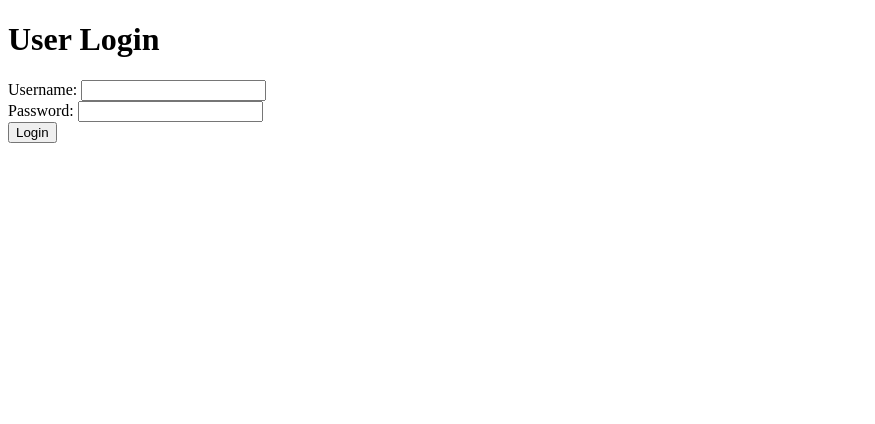
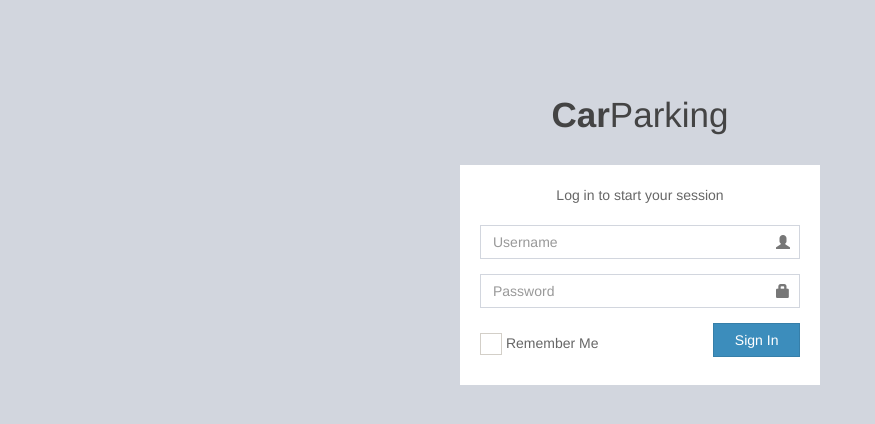
Before and after one commit to omar-faruk14/Parking_with_django_AI, a Django app: template templates/login.html in a window 1280 px wide. Shown: the top 424 px of the page, without its empty margins (0-875 px from the left). Run offline with Django 4.2, Linux system fonts and the light colour scheme; the template is opened without the code that fills it, so the values that code supplies are empty; some libraries are stand-ins or nearby versions.

Commit message:
Admin Authentication Design Completed

```diff
--- a/templates/layout.html
+++ b/templates/layout.html
@@ -68,7 +68,7 @@
                 <img src="{% static 'dist/img/avatar5.png' %}" class="img-circle" alt="User Image">
 
                 <p>
-                  {{user.full_name}} - Web Developer
+                  {{user.full_name}}
                   <small>{{user.email}}</small>
                 </p>
               </li>
--- a/templates/login.html
+++ b/templates/login.html
@@ -2,19 +2,74 @@
 <html>
 <head>
     <title>User Login</title>
+    {% load static %}
+    <!DOCTYPE html>
+    <html>
+    <head>
+        <title>Admin Login</title>
+        <!-- Include the CSS files -->
+        <link rel="stylesheet" href="{% static 'bower_components/bootstrap/dist/css/bootstrap.min.css' %}">
+        <link rel="stylesheet" href="{% static 'bower_components/font-awesome/css/font-awesome.min.css' %}">
+        <link rel="stylesheet" href="{% static 'bower_components/Ionicons/css/ionicons.min.css' %}">
+        <link rel="stylesheet" href="{% static 'dist/css/AdminLTE.min.css' %}">
+        <link rel="stylesheet" href="{% static 'plugins/iCheck/square/blue.css' %}">
+        <!-- Include your custom CSS file if needed -->
+
+        <!-- Include the JavaScript files -->
+        <script src="{% static 'bower_components/jquery/dist/jquery.min.js' %}"></script>
+        <script src="{% static 'bower_components/bootstrap/dist/js/bootstrap.min.js' %}"></script>
+        <script src="{% static 'plugins/iCheck/icheck.min.js' %}"></script>
+        <script>
+            $(function () {
+                $('input').iCheck({
+                    checkboxClass: 'icheckbox_square-blue',
+                    radioClass: 'iradio_square-blue',
+                    increaseArea: '20%' /* optional */
+                });
+            });
+        </script>
     </head>
-<body>
-    <h1>User Login</h1>
-    {% if error %}
-        <p>{{ error }}</p>
-    {% endif %}
+    <body class="hold-transition login-page">
+    <div class="login-box">
+        <div class="login-logo">
+            <a href="index.php"><b>Car</b>Parking</a>
+        </div>
+        <!-- /.login-logo -->
+        <div class="login-box-body">
+            <p class="login-box-msg">Log in to start your session</p>
+
             <form method="post">
                 {% csrf_token %}
-        <label for="username">Username:</label>
-        <input type="text" id="username" name="username"><br>
-        <label for="password">Password:</label>
-        <input type="password" id="password" name="password"><br>
-        <button type="submit">Login</button>
+                <div class="form-group has-feedback">
+                    <input type="text" class="form-control" id="username" name="username" placeholder="Username">
+                    <span class="glyphicon glyphicon-user form-control-feedback"></span>
+                </div>
+                <div class="form-group has-feedback">
+                    <input type="password" class="form-control" id="password" name="password" placeholder="Password">
+                    <span class="glyphicon glyphicon-lock form-control-feedback"></span>
+                </div>
+                <div class="row">
+                    <div class="col-xs-8">
+                        <div class="checkbox icheck">
+                            <label>
+                                <input type="checkbox"> Remember Me
+                            </label>
+                        </div>
+                    </div>
+                    <!-- /.col -->
+                    <div class="col-xs-4">
+                        <button type="submit" class="btn btn-primary btn-block btn-flat">Sign In</button>
+                    </div>
+                    <!-- /.col -->
+                </div>
+
             </form>
+
+            <!-- /.social-auth-links -->
+
+        </div>
+        <!-- /.login-box-body -->
+    </div>
+    <!-- /.login-box -->
     </body>
     </html>
```
Also changed, not shown: templates/carreview.html (+6 -6 lines), templates/register.html (+53 -7 lines). Lines whose indentation alone changed are shown as unchanged.
